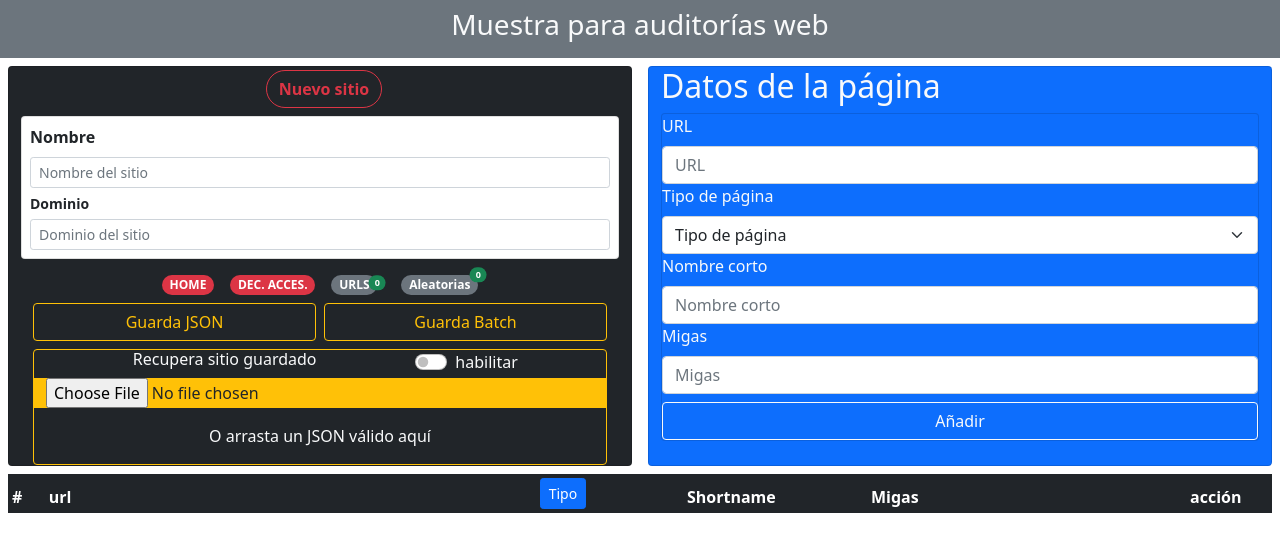
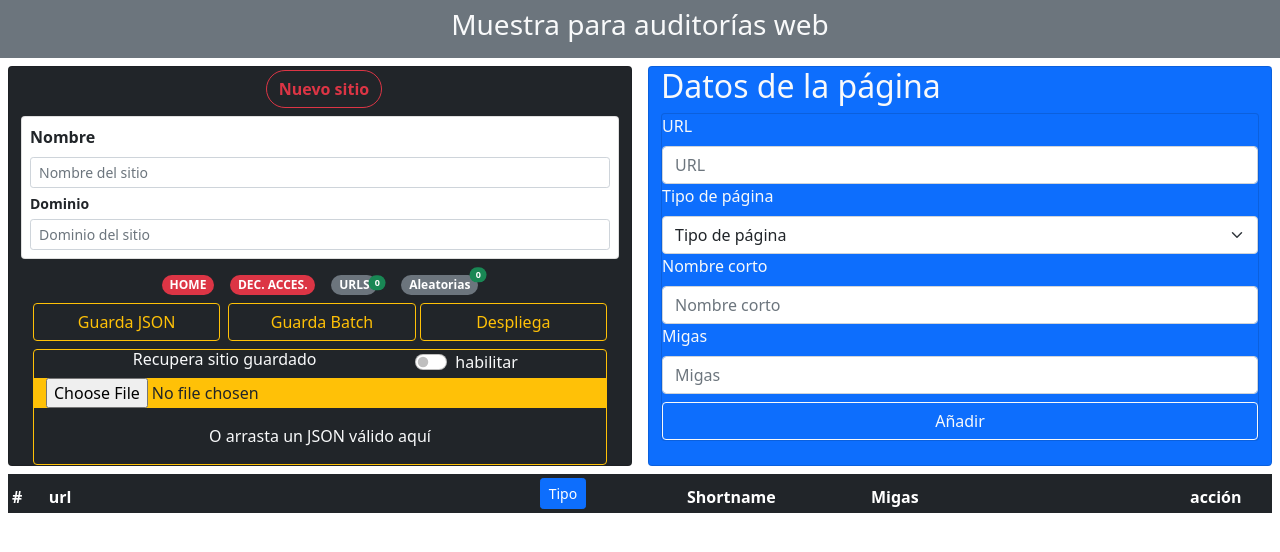
Before and after one commit to cizquierdof/muestras-vue3-app, a Vue app: page / in a window 1280 px wide. Shown: the top 552 px of the page. Built offline with nearby package versions, Linux system fonts and the light colour scheme.

Commit message:
añadida función despliegue de muestra

```diff
--- a/src/components/SiteForm.vue
+++ b/src/components/SiteForm.vue
@@ -86,6 +86,12 @@
         >
           Guarda Batch
         </button>
+        <button
+          class="col btn btn-outline-warning ms-1"
+          @click="store.openUrlList()"
+        >
+          Despliega
+        </button>
       </div>
       <div
         class="row mt-2 rounded border border-warning"
--- a/src/stores/site.js
+++ b/src/stores/site.js
@@ -194,7 +194,7 @@ export const useSiteStore = defineStore({
       this.siteWebPages.forEach((e) => {
         urlBatch +=
           'start chrome --new-tab- "' +
-          decodeURI(e.webPageUrl) +
+          e.webPageUrl +
           '"\n' +
           "timeout /t 1\n";
       });
@@ -247,8 +247,8 @@ export const useSiteStore = defineStore({
         (e) => e.webPageUrl === this.inUrl
       );
       //Comprobación duplicados
-      if (duplicates) {
-        alert("¡URL Duplicada!");
+      if (duplicates&&!confirm("¿Añadir URL Duplicada?")) {
+        return;
       } else {
         const newPage = {
           webPageUrl: this.inUrl,
@@ -261,5 +261,17 @@ export const useSiteStore = defineStore({
         this.saveSite();
       }
     },
+    //Abrir la lista de url en nueva ventana
+    openUrlList() {
+      //const newWindow = window.open(this.siteWebPages[0].webPageUrl, '_blank', 'fullscreen=yes');
+      //newWindow.focus();
+      this.siteWebPages.map(
+        e => {
+          //console.log(e.webPageUrl);
+          window.open(e.webPageUrl, '_blank');
+        }
+      )
+
+    },
   },
 });
```
